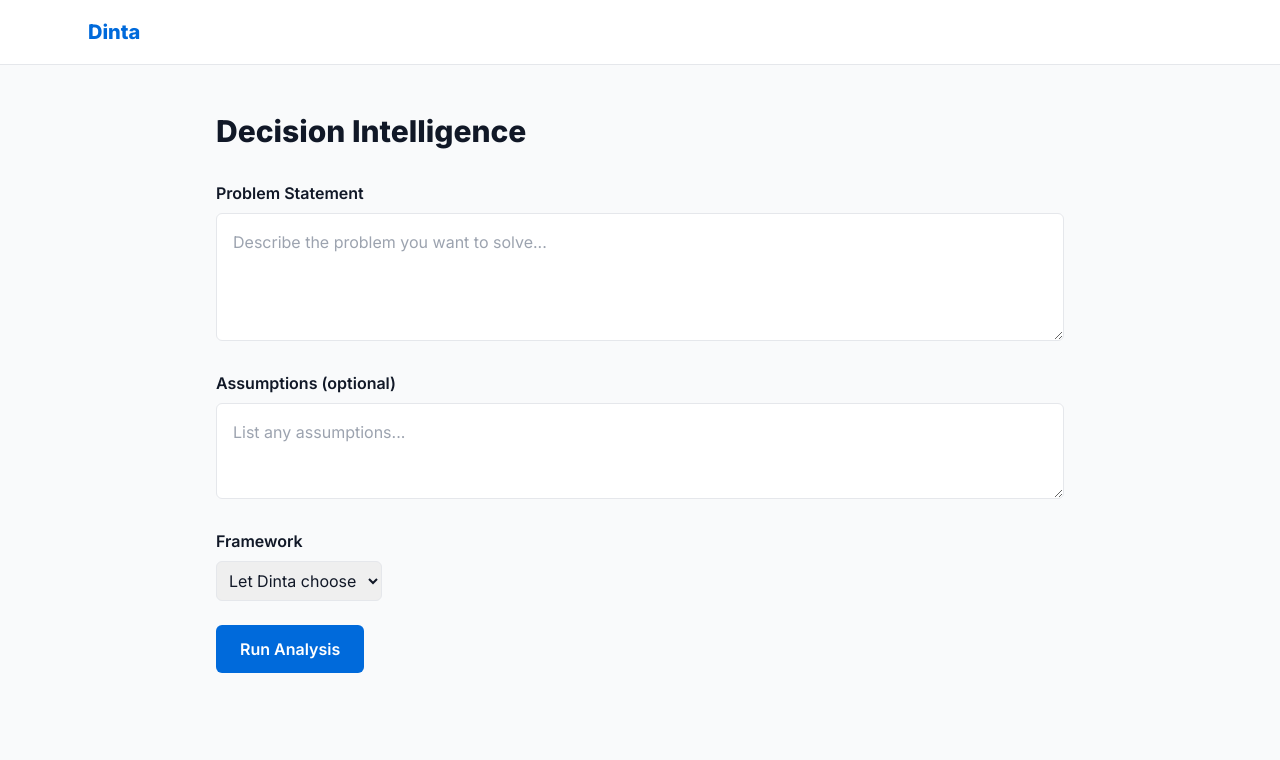
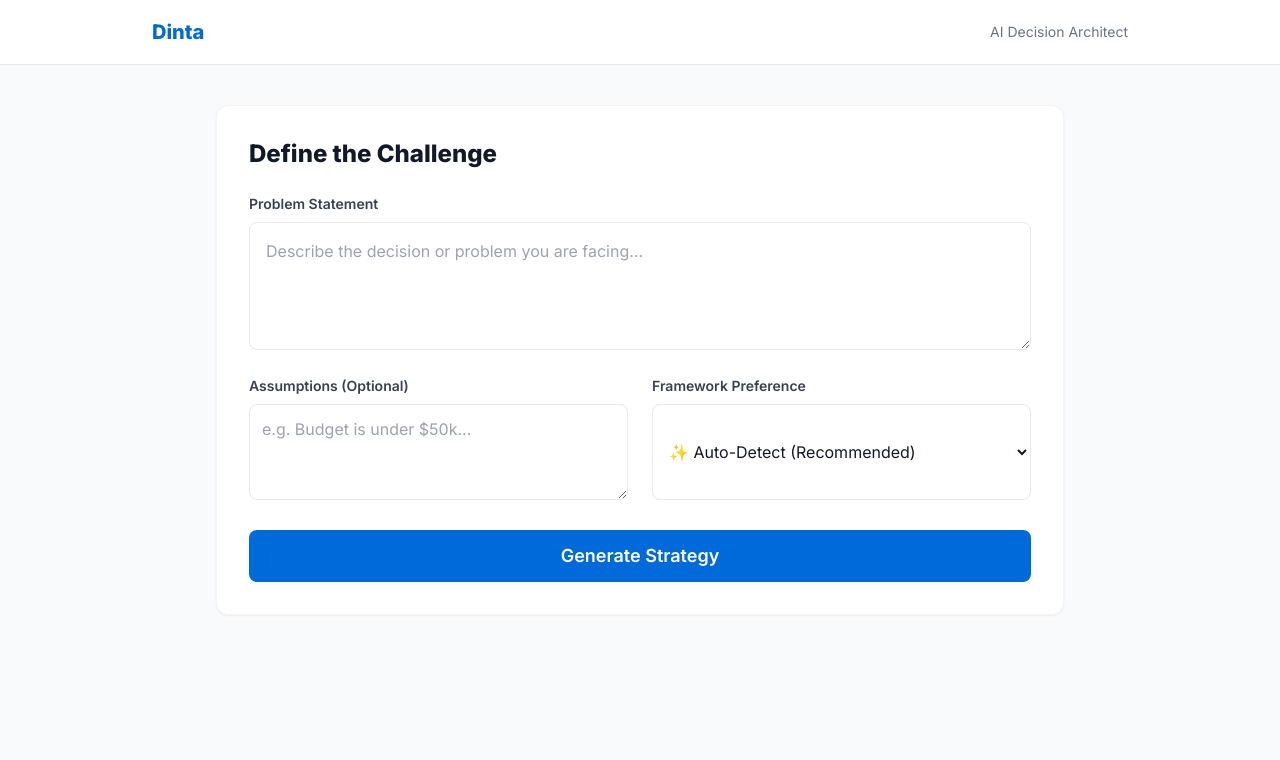
Before and after one commit to edimaudo/Dinta, a Flask app: page /app in a window 1280 px wide. Shown: the top 760 px of the page. Run offline with Flask 3, Linux system fonts and the light colour scheme; some libraries are stand-ins or nearby versions.

Commit message:
Update app.html

```diff
--- a/templates/app.html
+++ b/templates/app.html
@@ -4,129 +4,186 @@
     <meta charset="UTF-8">
     <meta name="viewport" content="width=device-width, initial-scale=1.0">
     <title>Dinta — Decision Intelligence</title>
-
     <script src="https://cdn.tailwindcss.com"></script>
     <link href="https://fonts.googleapis.com/css2?family=Inter:wght@400;600;800&display=swap" rel="stylesheet">
-
-    <style>
-        body { font-family: 'Inter', sans-serif; }
-    </style>
+    <script src="https://cdn.jsdelivr.net/npm/marked/marked.min.js"></script>
+    <style> body { font-family: 'Inter', sans-serif; } </style>
 </head>
 
 <body class="bg-gray-50 text-gray-900 min-h-screen">
 
-<header class="bg-white border-b">
-    <div class="max-w-6xl mx-auto px-6 h-16 flex items-center justify-between">
-        <h1 class="text-xl font-bold text-[#006adb]">Dinta</h1>
+<header class="bg-white border-b sticky top-0 z-50">
+    <div class="max-w-5xl mx-auto px-6 h-16 flex items-center justify-between">
+        <a href="/" class="text-xl font-bold text-[#006adb]">Dinta</a>
+        <span class="text-sm text-gray-500">AI Decision Architect</span>
     </div>
 </header>
 
-<main class="max-w-4xl mx-auto px-6 py-12">
+<main class="max-w-4xl mx-auto px-6 py-10">
 
-    <h2 class="text-3xl font-extrabold mb-8">
-        Decision Intelligence
-    </h2>
+    <div id="input-section" class="bg-white p-8 rounded-xl shadow-sm border border-gray-100 transition-all">
+        <h2 class="text-2xl font-bold mb-6">Define the Challenge</h2>
 
-    <!-- Problem -->
-    <div class="mb-6">
-        <label class="block font-semibold mb-2">Problem Statement</label>
-        <textarea id="problem"
-            class="w-full border rounded-md p-4 h-32"
-            placeholder="Describe the problem you want to solve..."></textarea>
+        <div class="mb-5">
+            <label class="block font-semibold mb-2 text-sm text-gray-700">Problem Statement</label>
+            <textarea id="problem" class="w-full border rounded-lg p-4 h-32 focus:ring-2 focus:ring-[#006adb] focus:outline-none transition"
+                placeholder="Describe the decision or problem you are facing..."></textarea>
+        </div>
+
+        <div class="grid grid-cols-1 md:grid-cols-2 gap-6 mb-6">
+            <div>
+                <label class="block font-semibold mb-2 text-sm text-gray-700">Assumptions (Optional)</label>
+                <textarea id="assumptions" class="w-full border rounded-lg p-3 h-24 focus:ring-2 focus:ring-[#006adb] focus:outline-none"
+                    placeholder="e.g. Budget is under $50k..."></textarea>
+            </div>
+            <div>
+                <label class="block font-semibold mb-2 text-sm text-gray-700">Framework Preference</label>
+                <select id="framework" class="w-full border rounded-lg p-3 h-24 bg-white focus:ring-2 focus:ring-[#006adb] focus:outline-none">
+                    <option value="auto">✨ Auto-Detect (Recommended)</option>
+                    <option value="SWOT">SWOT Analysis</option>
+                    <option value="FIRST_PRINCIPLES">First Principles</option>
+                    <option value="COST_BENEFIT">Cost-Benefit Analysis</option>
+                    <option value="RICE">RICE Scoring (Product)</option>
+                </select>
+            </div>
+        </div>
+
+        <button onclick="runAnalysis()" id="analyze-btn"
+            class="w-full bg-[#006adb] hover:bg-blue-700 text-white text-lg px-6 py-3 rounded-lg font-semibold transition-colors flex justify-center items-center gap-2">
+            <span>Generate Strategy</span>
+        </button>
     </div>
 
-    <!-- Assumptions -->
-    <div class="mb-6">
-        <label class="block font-semibold mb-2">Assumptions (optional)</label>
-        <textarea id="assumptions"
-            class="w-full border rounded-md p-4 h-24"
-            placeholder="List any assumptions..."></textarea>
+    <div id="loading" class="hidden mt-8 text-center py-12">
+        <div class="animate-spin rounded-full h-10 w-10 border-b-2 border-[#006adb] mx-auto mb-4"></div>
+        <p class="text-gray-500 font-medium">Consulting decision frameworks...</p>
     </div>
 
-    <!-- Framework -->
-    <div class="mb-6">
-        <label class="block font-semibold mb-2">Framework</label>
-        <select id="framework" class="border rounded-md p-2">
-            <option value="auto">Let Dinta choose</option>
-            <option value="SWOT">SWOT</option>
-            <option value="FIRST_PRINCIPLES">First Principles</option>
-            <option value="COST_BENEFIT">Cost Benefit</option>
-        </select>
+    <div id="clarification-section" class="hidden mt-8 bg-amber-50 border border-amber-200 p-6 rounded-xl">
+        <h3 class="text-amber-800 font-bold text-lg mb-2">Wait, I need more info.</h3>
+        <p class="text-amber-700 mb-4">To give you a perfect answer, please answer these specific questions:</p>
+        <div id="questions-list" class="space-y-3 mb-4"></div>
+        <button onclick="scrollToInput()" class="text-amber-900 font-semibold underline">Update Problem Statement</button>
     </div>
 
-    <button onclick="runAnalysis()"
-        class="bg-[#006adb] text-white px-6 py-3 rounded-md font-semibold">
-        Run Analysis
-    </button>
+    <div id="results" class="hidden mt-10 space-y-8 animate-fade-in">
 
-    <!-- Loading -->
-    <div id="loading" class="hidden mt-6 text-[#006adb] font-semibold">
-        Analyzing with IBM watsonx Orchestrate...
+        <div class="flex justify-between items-end border-b pb-4">
+            <div>
+                <h3 class="text-3xl font-extrabold text-gray-900">Strategic Plan</h3>
+                <p class="text-gray-500 mt-1">Generated using <span id="used-framework" class="font-bold text-[#006adb]"></span></p>
+            </div>
+            <button onclick="document.getElementById('input-section').scrollIntoView({behavior: 'smooth'})"
+                class="text-sm text-gray-500 hover:text-[#006adb]">Refine / Edit</button>
+        </div>
+
+        <div class="bg-white p-6 rounded-xl border border-gray-200">
+            <h4 class="text-sm font-bold text-gray-400 uppercase tracking-wide mb-3">Diagnosis</h4>
+            <div id="structured-problem" class="prose max-w-none text-gray-800"></div>
+        </div>
+
+        <div class="bg-white p-6 rounded-xl border border-gray-200">
+            <h4 class="text-sm font-bold text-gray-400 uppercase tracking-wide mb-3">Analysis</h4>
+            <div id="framework-grid" class="grid grid-cols-1 md:grid-cols-2 gap-4">
+                </div>
+        </div>
+
+        <div class="bg-gradient-to-br from-[#006adb]/5 to-transparent p-6 rounded-xl border border-blue-100">
+            <h4 class="text-sm font-bold text-blue-500 uppercase tracking-wide mb-3">Execution Plan</h4>
+            <ul id="execution-plan" class="space-y-3"></ul>
+        </div>
+
     </div>
-
-    <!-- Results -->
-    <div id="results" class="mt-10 space-y-8"></div>
 
 </main>
 
 <script>
 async function runAnalysis() {
-    const resultsDiv = document.getElementById('results');
-    const loadingDiv = document.getElementById('loading');
+    // Reset UI
+    document.getElementById('results').classList.add('hidden');
+    document.getElementById('clarification-section').classList.add('hidden');
+    document.getElementById('loading').classList.remove('hidden');
+    document.getElementById('analyze-btn').disabled = true;
 
-    resultsDiv.innerHTML = "";
-    loadingDiv.classList.remove('hidden');
-
-    const response = await fetch('/analyze', {
-        method: 'POST',
-        headers: { 'Content-Type': 'application/json' },
-        body: JSON.stringify({
+    try {
+        const payload = {
             problem: document.getElementById('problem').value,
             assumptions: document.getElementById('assumptions').value,
             framework: document.getElementById('framework').value
-        })
+        };
+
+        const response = await fetch('/api/analyze', {
+            method: 'POST',
+            headers: { 'Content-Type': 'application/json' },
+            body: JSON.stringify(payload)
+        });
+
+        const data = await response.json();
+        document.getElementById('loading').classList.add('hidden');
+        document.getElementById('analyze-btn').disabled = false;
+
+        if (data.status === "needs_info") {
+            renderClarification(data);
+        } else {
+            renderResults(data);
+        }
+
+    } catch (error) {
+        alert("Error connecting to agent: " + error);
+        document.getElementById('loading').classList.add('hidden');
+        document.getElementById('analyze-btn').disabled = false;
+    }
+}
+
+function renderClarification(data) {
+    const container = document.getElementById('clarification-section');
+    const list = document.getElementById('questions-list');
+    list.innerHTML = "";
+    data.clarifying_questions.forEach(q => {
+        list.innerHTML += `<div class="flex gap-2 items-start"><span class="text-amber-600 font-bold">?</span> <span>${q}</span></div>`;
     });
-
-    const data = await response.json();
-    loadingDiv.classList.add('hidden');
-
-    renderResults(data);
+    container.classList.remove('hidden');
 }
 
 function renderResults(data) {
-    const resultsDiv = document.getElementById('results');
+    const results = document.getElementById('results');
 
-    if (data.error) {
-        resultsDiv.innerHTML = `<div class="text-red-600">${data.error}</div>`;
-        return;
-    }
+    // Fill text fields
+    document.getElementById('used-framework').innerText = data.selected_framework;
+    document.getElementById('structured-problem').innerHTML = marked.parse(data.structured_problem);
 
-    resultsDiv.innerHTML = `
-        <div>
-            <h3 class="text-xl font-bold mb-2">Structured Problem</h3>
-            <pre class="bg-white border p-4 rounded-md">${JSON.stringify(data.structured_problem, null, 2)}</pre>
-        </div>
+    // Render Grid (Analysis)
+    const grid = document.getElementById('framework-grid');
+    grid.innerHTML = "";
+    Object.entries(data.framework_output).forEach(([key, values]) => {
+        let html = `<div class="bg-gray-50 p-4 rounded-lg"><h5 class="font-bold mb-2 text-gray-700">${key}</h5><ul class="list-disc pl-4 space-y-1 text-sm text-gray-600">`;
+        if(Array.isArray(values)) {
+            values.forEach(v => html += `<li>${v}</li>`);
+        } else {
+            html += `<li>${values}</li>`;
+        }
+        html += `</ul></div>`;
+        grid.innerHTML += html;
+    });
 
-        <div>
-            <h3 class="text-xl font-bold mb-2">Selected Framework</h3>
-            <pre class="bg-white border p-4 rounded-md">${JSON.stringify(data.selected_framework, null, 2)}</pre>
-        </div>
+    // Render Plan
+    const planList = document.getElementById('execution-plan');
+    planList.innerHTML = "";
+    data.execution_plan.forEach((step, index) => {
+        planList.innerHTML += `
+            <li class="flex gap-4 items-start">
+                <div class="bg-white border w-8 h-8 rounded-full flex-shrink-0 flex items-center justify-center font-bold text-[#006adb] text-sm shadow-sm">${index + 1}</div>
+                <div class="pt-1 text-gray-800">${step}</div>
+            </li>`;
+    });
 
-        <div>
-            <h3 class="text-xl font-bold mb-2">Framework Analysis</h3>
-            <pre class="bg-white border p-4 rounded-md">${JSON.stringify(data.framework_output, null, 2)}</pre>
-        </div>
+    results.classList.remove('hidden');
+    results.scrollIntoView({behavior: 'smooth'});
+}
 
-        <div>
-            <h3 class="text-xl font-bold mb-2">Solution</h3>
-            <pre class="bg-white border p-4 rounded-md">${JSON.stringify(data.solution, null, 2)}</pre>
-        </div>
-
-        <div>
-            <h3 class="text-xl font-bold mb-2">Execution Plan</h3>
-            <pre class="bg-white border p-4 rounded-md">${JSON.stringify(data.execution_plan, null, 2)}</pre>
-        </div>
-    `;
+function scrollToInput() {
+    document.getElementById('input-section').scrollIntoView({behavior: 'smooth'});
+    document.getElementById('problem').focus();
 }
 </script>
 
```
